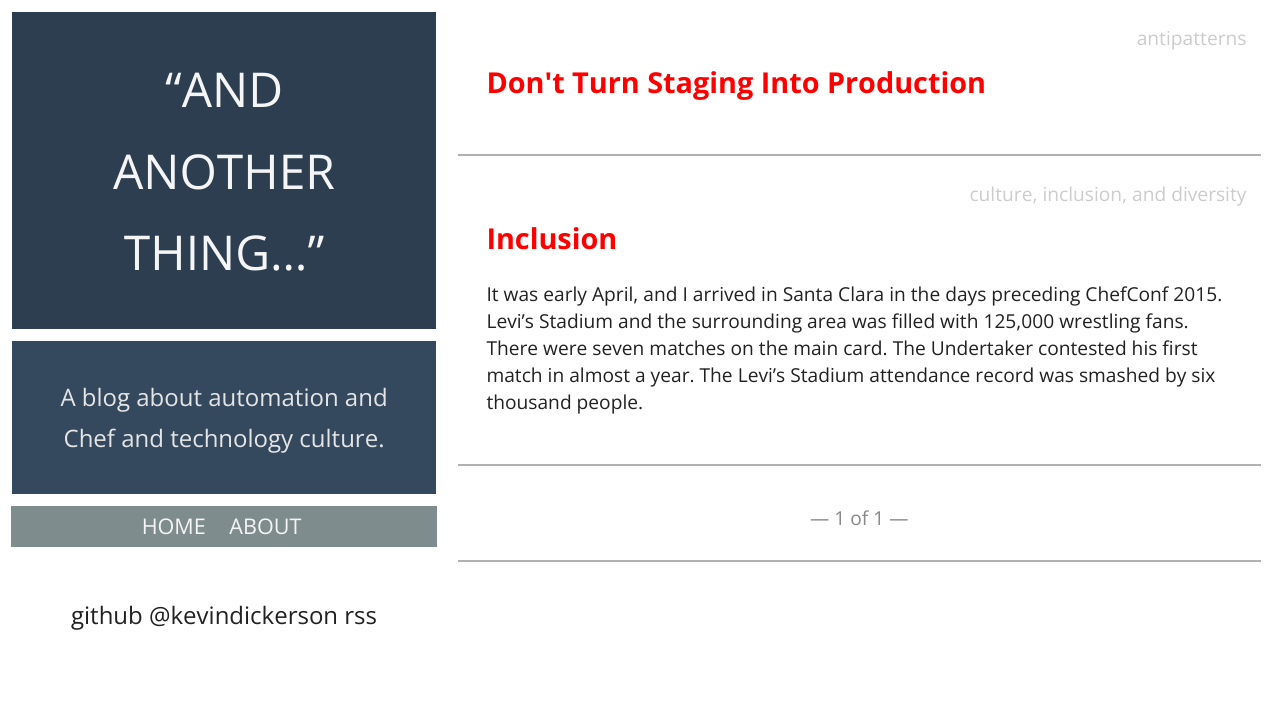
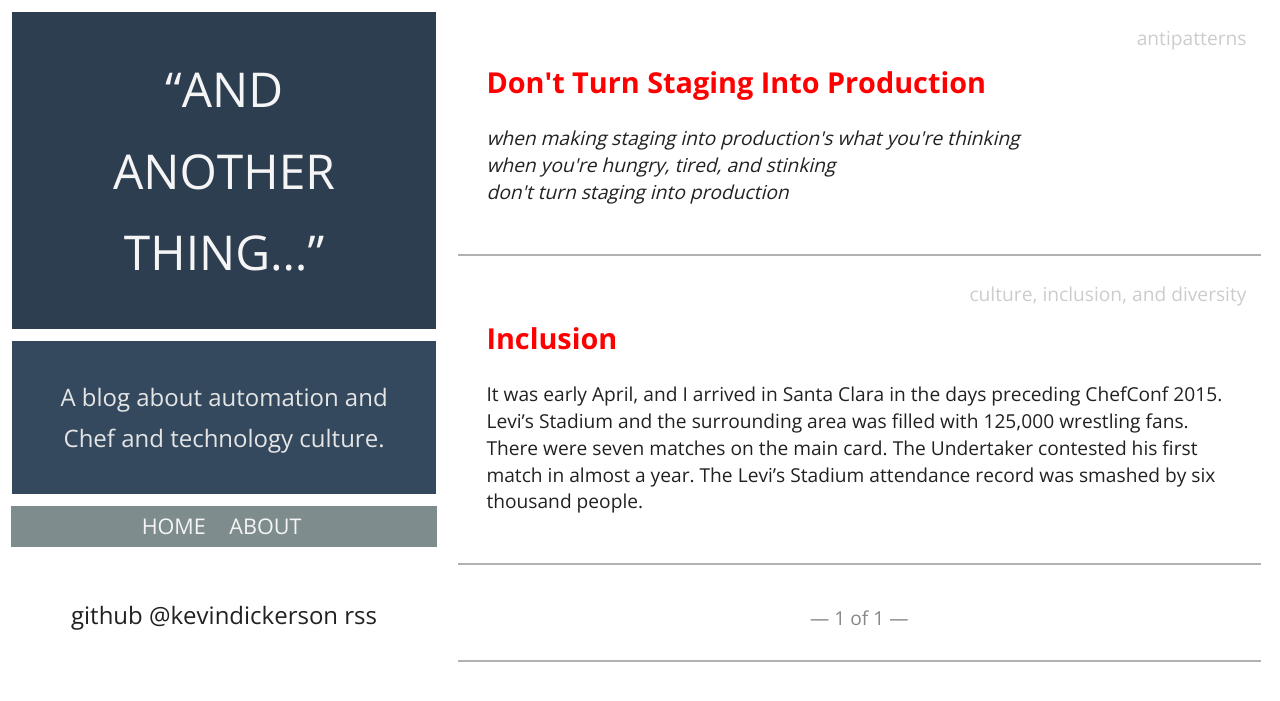
Before and after one commit to andanotherthing/andanotherthing.github.io, a Jekyll site: the page built from index.html, in a window 1280 px wide. Shown: the top 701 px of the page. Built offline with Jekyll 4.4.1, drawn with Linux system fonts in a browser that asks for light colours; Markdown is read by kramdown in place of the engine named in the settings; the list of posts is cut into pages by our own code.

Commit message:
Fix excerpt

```diff
--- a/_posts/2015-06-30-dont-turn-staging-into-production.html
+++ b/_posts/2015-06-30-dont-turn-staging-into-production.html
@@ -8,13 +8,13 @@ date: 2015/06/30 6:00 1:00pm
 excerpt_separator: <!--more-->
 ---
 
-<!--more-->
-
 <div style="font-style: italic;">
 <p>
 when making staging into production's what you're thinking<br/>
 when you're hungry, tired, and stinking<br/>
 don't turn staging into production</p>
+
+<!--more-->
 
 <p>when reaching the end of your sprint<br/>
 and it's likely that you need a mint<br/>
--- a/index.html
+++ b/index.html
@@ -8,7 +8,7 @@ layout: default
         <article class="module color-3">
                 <h2><a href="{{ site.url }}{{ post.url }}" title="{{ post.title }}">{{ post.title }}</a></h2>
                 <span class="category">{{ post.categories | array_to_sentence_string }}</span>
-                <p>{{ post.excerpt | strip_html }}</p>
+                <p>{{ post.excerpt }}</p>
         </article>
     {% endfor %}
 
```
